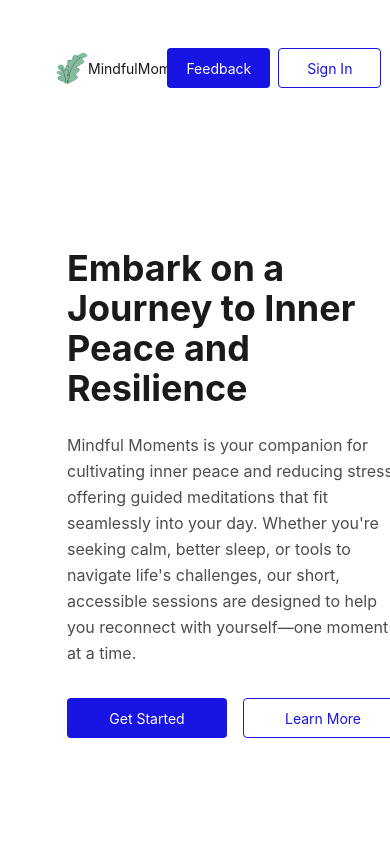
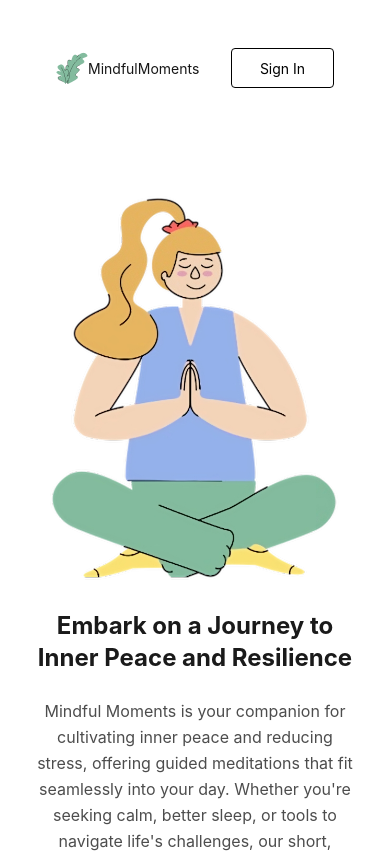
Before and after one commit to tobilobasalawu/minfulMoments, a Next.js app: page / in a window 390 px wide. Shown: the top 853 px of the page. Built offline with nearby package versions, Linux system fonts and the light colour scheme.

Commit message:
setting up system responsiveness

```diff
--- a/src/app/components/buttons.js
+++ b/src/app/components/buttons.js
@@ -5,8 +5,8 @@ const Buttons = ({ variant = "primary", size = "large", onClick, children }) =>
       small: "w-[103px] h-[40px] bg-[#1814E4] text-background text-[14px] rounded-[4px]"
     },
     secondary: {
-      large: "w-[160px] h-[40px] border border-[#1814E4] text-[#1814E4] text-[14px] rounded-[4px]",
-      small: "w-[103px] h-[40px] border border-[#1814E4] text-[#1814E4] text-[14px] rounded-[4px]"
+      large: "w-[160px] h-[40px] border border-[#000000] text-[#000000] text-[14px] rounded-[4px]",
+      small: "w-[103px] h-[40px] border border-[#000000] text-[#000000] text-[14px] rounded-[4px]"
     }
   };
 
--- a/src/app/components/header.js
+++ b/src/app/components/header.js
@@ -3,15 +3,15 @@ import Image from "next/image";
 
 const Header = () => {
   return (
-    <div className="header flex justify-between items-center px-4 py-2">
+    <div className="header flex justify-between items-center px-2 py-2">
       <div className="flex items-center gap-0">
         <Image src="/logo.png" alt="logo" width={32} height={32} />
         <p>MindfulMoments</p>
       </div>
       <div className="flex gap-2">
-        <Buttons variant="primary" size="small">
+        <button className="hidden md:block hover:bg-gray-100 px-4 py-2 rounded-lg">
           Feedback
-        </Buttons>
+        </button>
         <Buttons variant="secondary" size="small">
           Sign In
         </Buttons>
--- a/src/app/page.js
+++ b/src/app/page.js
@@ -6,16 +6,16 @@ export default function Home() {
   return (
     <div>
       <Header />
-      <div className="flex items-center justify-center pl-20 pt-28">
-        <div className="flex-col max-w-[634px] space-y-6">
-          <h1 className="text-4xl font-bold text-[#1A1A1A]">
+      <div className="flex flex-col-reverse lg:flex-row items-center justify-between px-4 lg:pl-20 pt-10 lg:pt-28 lg:gap-20">
+        <div className="flex-col max-w-[634px] space-y-6 p-4 lg:p-0">
+          <h1 className="text-2xl lg:text-4xl font-bold text-[#1A1A1A] text-center lg:text-left">
             Embark on a Journey to Inner Peace and Resilience
           </h1>
-          <p className="text-[#4D4D4D] leading-relaxed">
+          <p className="text-[#4D4D4D] leading-relaxed text-center lg:text-left">
             Mindful Moments is your companion for cultivating inner peace and reducing stress, offering guided meditations that fit seamlessly into your day.
             Whether you're seeking calm, better sleep, or tools to navigate life's challenges, our short, accessible sessions are designed to help you reconnect with yourself—one moment at a time.
           </p>
-          <div className="flex gap-4 pt-2">
+          <div className="flex flex-col sm:flex-row gap-4 pt-2 items-center justify-center lg:justify-start">
             <Buttons variant="primary">
               Get Started
             </Buttons>
@@ -25,10 +25,15 @@ export default function Home() {
           </div>
         </div>
 
-        <div>
-          <Image src="/meditation.png" alt="meditation" width={500} height={500} />
+        <div className="w-full lg:w-auto px-4 lg:px-0">
+          <Image
+            src="/meditation-transformed.png"
+            alt="meditation"
+            width={500}
+            height={500}
+            className="w-full h-auto max-w-[500px] mx-auto"
+          />
         </div>
-
       </div>
     </div>
   );
```
Also changed, not shown: public/meditation-transformed.png (added), public/meditation.png (deleted).
